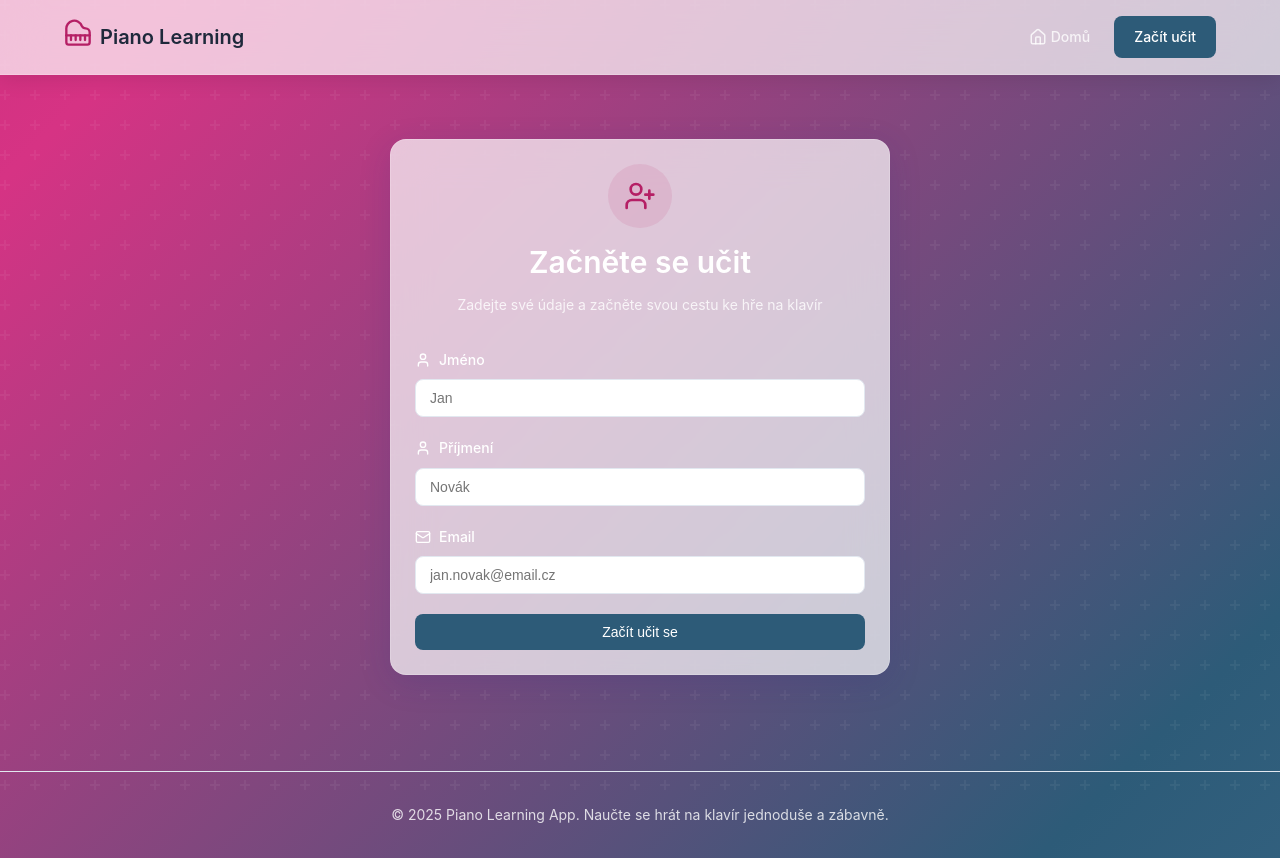
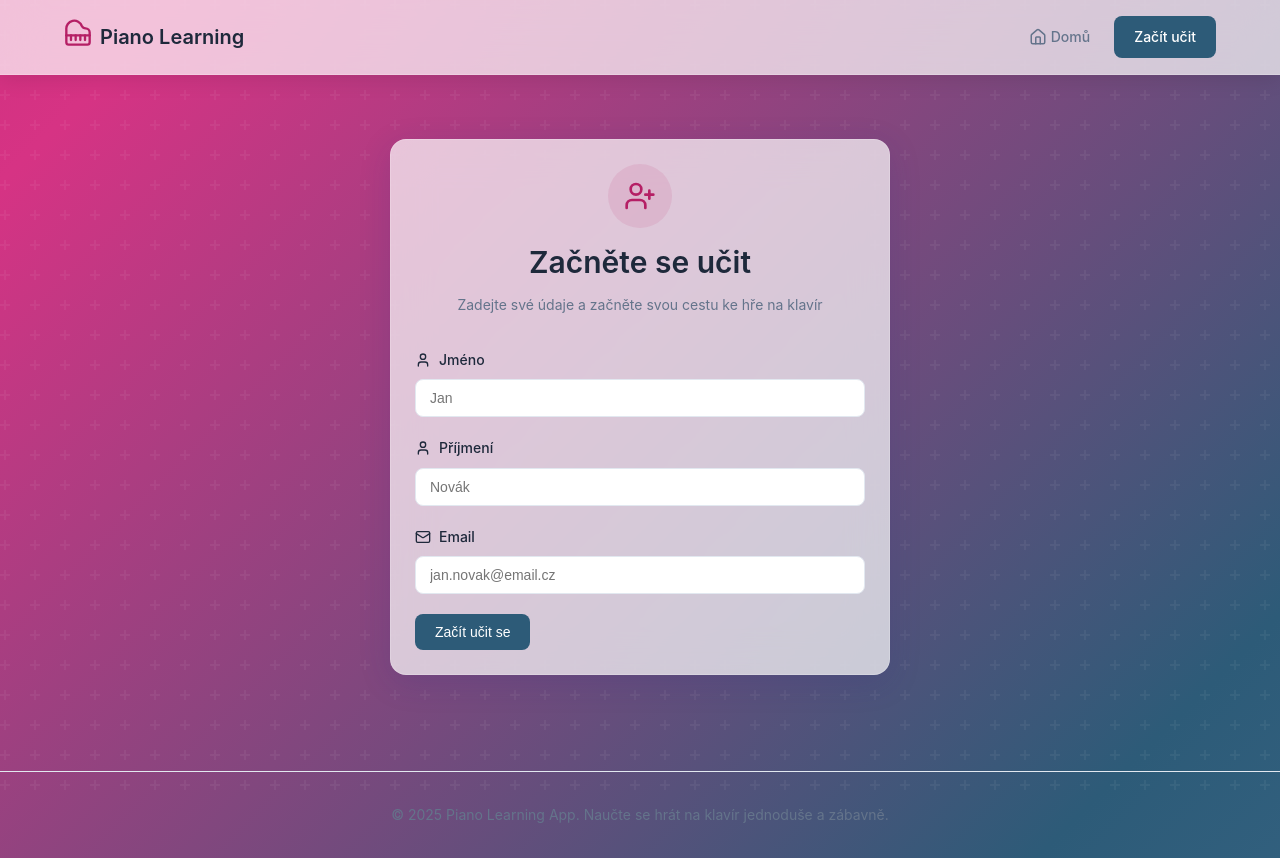
Before and after one commit to lennayia/piano, a React (Vite) app: page /registration in a window 1280 px wide. Built offline with nearby package versions, Linux system fonts and the light colour scheme.

Commit message:
Oprava barev textu a šířky tlačítek
- Revert CSS proměnných --color-text na tmavé (#1e293b) pro text v kartách
- Bílý text zůstává jen na barevném gradientovém pozadí
- Odstranění width: 100% z tlačítek v registraci a lekci

```diff
--- a/src/components/auth/RegistrationForm.jsx
+++ b/src/components/auth/RegistrationForm.jsx
@@ -147,7 +147,7 @@ function RegistrationForm() {
           )}
         </div>
 
-        <button type="submit" className="btn btn-primary" style={{ width: '100%' }}>
+        <button type="submit" className="btn btn-primary">
           Začít učit se
         </button>
       </form>
--- a/src/pages/Lesson.jsx
+++ b/src/pages/Lesson.jsx
@@ -177,7 +177,7 @@ function Lesson() {
               <button
                 onClick={handleComplete}
                 className="btn btn-primary"
-                style={{ width: '100%', padding: '1rem', fontSize: '1rem' }}
+                style={{ padding: '1rem', fontSize: '1rem' }}
               >
                 <CheckCircle size={20} />
                 Označit jako dokončenou
--- a/src/styles/index.css
+++ b/src/styles/index.css
@@ -9,8 +9,8 @@
   --color-bg: #ffffff;
   --color-bg-secondary: #f8fafc;
   --color-border: #e2e8f0;
-  --color-text: #ffffff;
-  --color-text-secondary: rgba(255, 255, 255, 0.8);
+  --color-text: #1e293b;
+  --color-text-secondary: #64748b;
 
   --radius: 0.5rem;
   --shadow-sm: 0 1px 2px 0 rgb(0 0 0 / 0.05);
```
